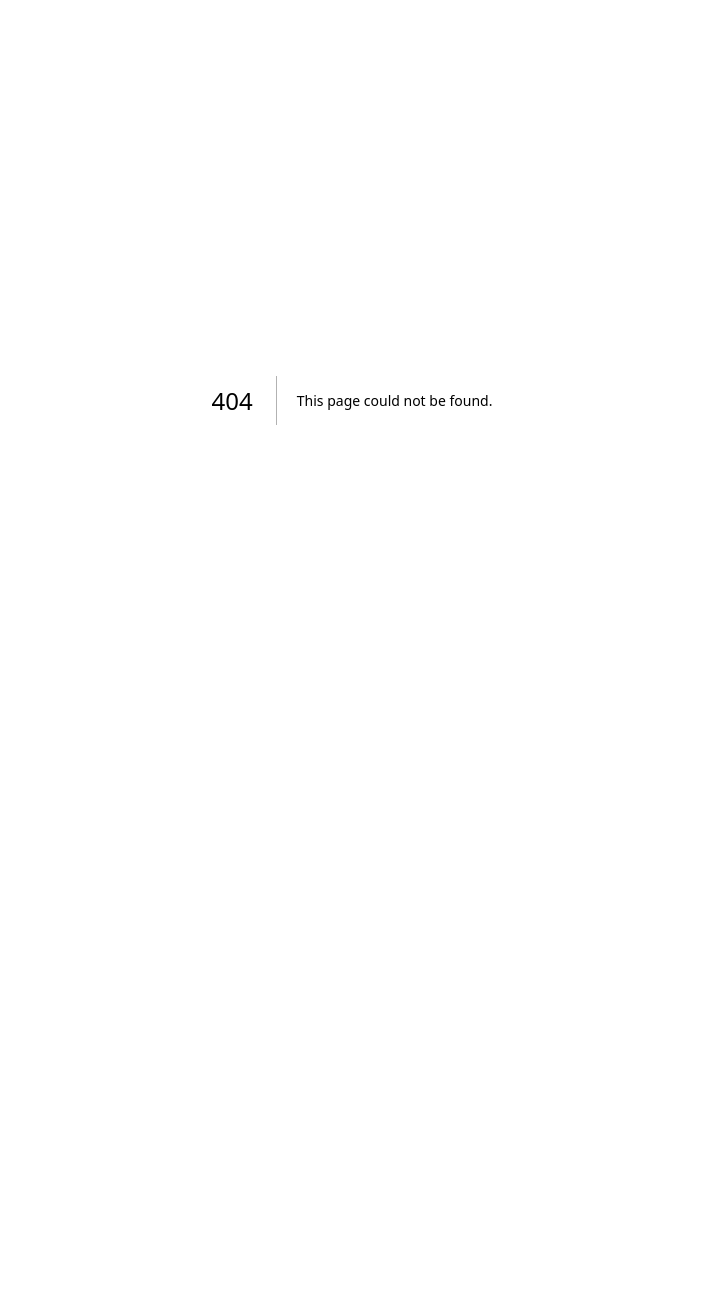
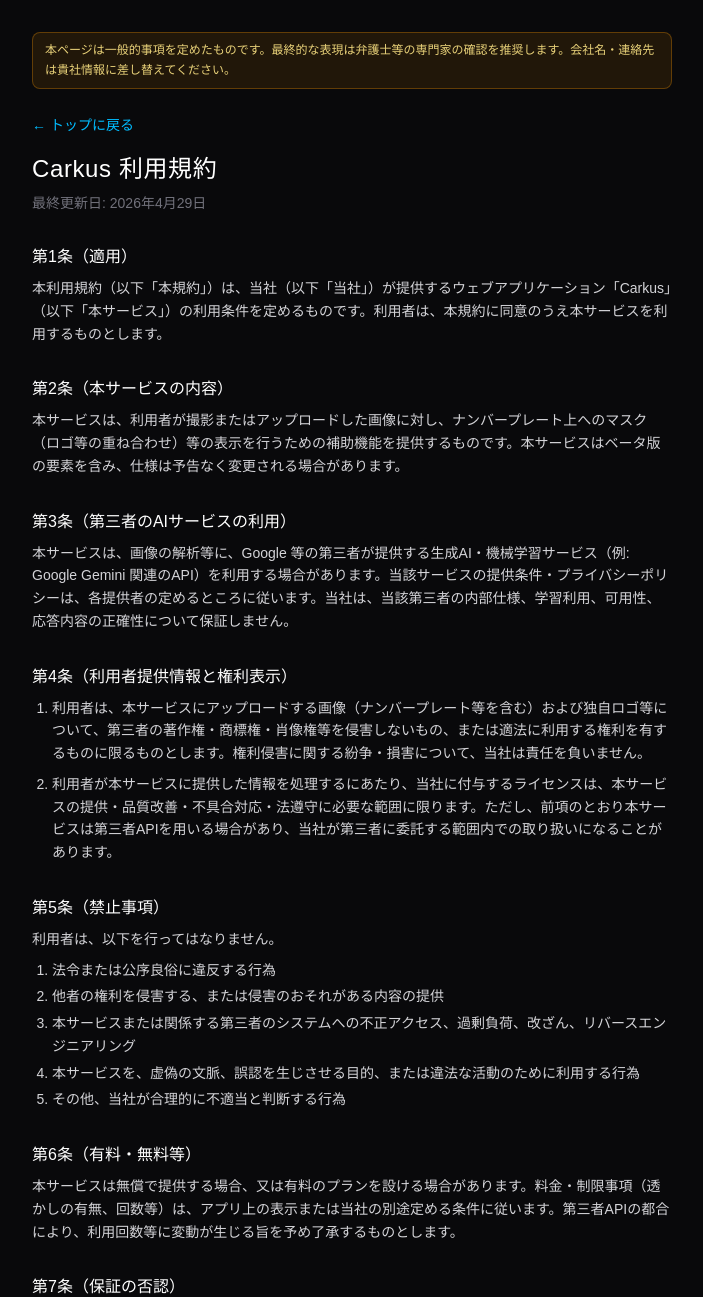
Before and after one commit to tk1103/car-mask-app, a Next.js app: page /terms in a window 1280 px wide. Before the commit this address had no page. Shown: the top 1297 px of the page, without its empty margins (288-991 px from the left). Before the commit the page ends 800 px from the top, so only its background shows below. Built offline with nearby package versions, Linux system fonts and the light colour scheme.

Commit message:
利用規約追加

```diff
--- a/src/app/page.tsx
+++ b/src/app/page.tsx
@@ -1,6 +1,7 @@
 'use client';
 
 import { useEffect, useRef, useState, useCallback } from 'react';
+import Link from 'next/link';
 import { Camera, Loader2, CheckCircle, RotateCcw, Share2, Facebook, Twitter, Instagram, Copy, Download, Monitor, ImagePlus, Download as DownloadIcon } from 'lucide-react';
 
 /** ヘッダー用。ファイル読み込みに依存せず常に表示するインラインSVG */
@@ -499,6 +500,7 @@
     upgradeNow: 'アップグレード',
     maybeLater: 'あとで',
     upgradeLinkMissing: 'アップグレード導線は準備中です。',
+    termsOfService: '利用規約',
   },
   en: {
     beta: 'BETA',
@@ -586,6 +588,7 @@
     upgradeNow: 'Upgrade',
     maybeLater: 'Maybe later',
     upgradeLinkMissing: 'Upgrade link is not configured yet.',
+    termsOfService: 'Terms of Service',
   },
 } as const;
 
@@ -2481,6 +2484,12 @@
               {text.proUnlimitedHint}
             </p>
           )}
+          <Link
+            href="/terms"
+            className="text-sky-400/90 hover:text-sky-300 text-xs font-light underline-offset-2 hover:underline"
+          >
+            {text.termsOfService}
+          </Link>
         </main>
       )}
 
--- /dev/null
+++ b/src/app/terms/page.tsx
@@ -0,0 +1,126 @@
+import type { Metadata } from 'next';
+import Link from 'next/link';
+
+export const metadata: Metadata = {
+  title: '利用規約 | Carkus',
+  description: 'Carkus（カーカス）の利用規約',
+  robots: { index: true, follow: true },
+};
+
+export default function TermsPage() {
+  return (
+    <div className="min-h-screen bg-zinc-950 text-zinc-100">
+      <div className="max-w-2xl mx-auto px-4 py-8 pb-16">
+        <p className="text-xs text-amber-200/90 mb-6 leading-relaxed border border-amber-500/30 rounded-lg px-3 py-2 bg-amber-500/10">
+          本ページは一般的事項を定めたものです。最終的な表現は弁護士等の専門家の確認を推奨します。会社名・連絡先は貴社情報に差し替えてください。
+        </p>
+        <header className="mb-8">
+          <Link
+            href="/"
+            className="text-sm text-sky-400 hover:text-sky-300"
+          >
+            ← トップに戻る
+          </Link>
+          <h1 className="text-2xl font-light text-white mt-4 tracking-wide">Carkus 利用規約</h1>
+          <p className="text-zinc-500 text-sm mt-2">最終更新日: 2026年4月29日</p>
+        </header>
+
+        <div className="space-y-8 text-sm font-light text-zinc-300 leading-relaxed">
+          <section>
+            <h2 className="text-base font-medium text-white mb-2">第1条（適用）</h2>
+            <p>
+              本利用規約（以下「本規約」）は、当社（以下「当社」）が提供するウェブアプリケーション「Carkus」（以下「本サービス」）の利用条件を定めるものです。利用者は、本規約に同意のうえ本サービスを利用するものとします。
+            </p>
+          </section>
+
+          <section>
+            <h2 className="text-base font-medium text-white mb-2">第2条（本サービスの内容）</h2>
+            <p>
+              本サービスは、利用者が撮影またはアップロードした画像に対し、ナンバープレート上へのマスク（ロゴ等の重ね合わせ）等の表示を行うための補助機能を提供するものです。本サービスはベータ版の要素を含み、仕様は予告なく変更される場合があります。
+            </p>
+          </section>
+
+          <section>
+            <h2 className="text-base font-medium text-white mb-2">第3条（第三者のAIサービスの利用）</h2>
+            <p>
+              本サービスは、画像の解析等に、Google 等の第三者が提供する生成AI・機械学習サービス（例: Google Gemini 関連のAPI）を利用する場合があります。当該サービスの提供条件・プライバシーポリシーは、各提供者の定めるところに従います。当社は、当該第三者の内部仕様、学習利用、可用性、応答内容の正確性について保証しません。
+            </p>
+          </section>
+
+          <section>
+            <h2 className="text-base font-medium text-white mb-2">第4条（利用者提供情報と権利表示）</h2>
+            <ol className="list-decimal pl-5 space-y-2">
+              <li>
+                利用者は、本サービスにアップロードする画像（ナンバープレート等を含む）および独自ロゴ等について、第三者の著作権・商標権・肖像権等を侵害しないもの、または適法に利用する権利を有するものに限るものとします。権利侵害に関する紛争・損害について、当社は責任を負いません。
+              </li>
+              <li>
+                利用者が本サービスに提供した情報を処理するにあたり、当社に付与するライセンスは、本サービスの提供・品質改善・不具合対応・法遵守に必要な範囲に限ります。ただし、前項のとおり本サービスは第三者APIを用いる場合があり、当社が第三者に委託する範囲内での取り扱いになることがあります。
+              </li>
+            </ol>
+          </section>
+
+          <section>
+            <h2 className="text-base font-medium text-white mb-2">第5条（禁止事項）</h2>
+            <p>利用者は、以下を行ってはなりません。</p>
+            <ol className="list-decimal pl-5 space-y-1 mt-2">
+              <li>法令または公序良俗に違反する行為</li>
+              <li>他者の権利を侵害する、または侵害のおそれがある内容の提供</li>
+              <li>本サービスまたは関係する第三者のシステムへの不正アクセス、過剰負荷、改ざん、リバースエンジニアリング</li>
+              <li>本サービスを、虚偽の文脈、誤認を生じさせる目的、または違法な活動のために利用する行為</li>
+              <li>その他、当社が合理的に不適当と判断する行為</li>
+            </ol>
+          </section>
+
+          <section>
+            <h2 className="text-base font-medium text-white mb-2">第6条（有料・無料等）</h2>
+            <p>
+              本サービスは無償で提供する場合、又は有料のプランを設ける場合があります。料金・制限事項（透かしの有無、回数等）は、アプリ上の表示または当社の別途定める条件に従います。第三者APIの都合により、利用回数等に変動が生じる旨を予め了承するものとします。
+            </p>
+          </section>
+
+          <section>
+            <h2 className="text-base font-medium text-white mb-2">第7条（保証の否認）</h2>
+            <p>
+              本サービス、および本サービスを通じた画像解析・座標推定等の結果の正確性、完全性、最新性、特定目的への適合性について、当社はいかなる保証も行いません。手動補正・再撮影等の利用者判断を前提とするものとします。本サービスは「現状有姿」で提供されます。
+            </p>
+          </section>
+
+          <section>
+            <h2 className="text-base font-medium text-white mb-2">第8条（損害賠償の制限）</h2>
+            <p>
+              当社の故意または重過失に起因する場合を除き、本サービスに関して利用者に生じた損害について、当社が負う賠償責任は、当該損害の原因となった事象が発生した日から遡り1か月の間に利用者が当社に実際に支払った金額（無償利用の場合は金銭0円）を上限とし、当社は間接損害、逸失利益、特別損害について一切責任を負いません。なお、消費者契約法その他の強行法規の適用がある場合は、当該法規の範囲内で限定的に留保されます。
+            </p>
+          </section>
+
+          <section>
+            <h2 className="text-base font-medium text-white mb-2">第9条（本サービスの変更・停止）</h2>
+            <p>
+              当社は、当社の裁量で、本サービスの内容を変更、中断、終了することがあります。可能な限り周知に努めますが、周知方法・時期の保証は行いません。
+            </p>
+          </section>
+
+          <section>
+            <h2 className="text-base font-medium text-white mb-2">第10条（規約の変更）</h2>
+            <p>
+              当社は、本規約を改定できます。改定後の規約は、本サービス上の掲示その他当社が妥当と判断する方法をもって、利用者が参照可能な状態に置いた時点で効力を生じ、利用者が改定後に本サービスを利用した時点で同意とみなします。重要な変更の場合、可能な限り分かりやすく表示します。
+            </p>
+          </section>
+
+          <section>
+            <h2 className="text-base font-medium text-white mb-2">第11条（分離可能条項・準拠法・合意管轄）</h2>
+            <p>
+              本規約のいずれかの条項が無効と判断された場合でも、他条項の有効性には影響しません。本規約の準拠法は日本国法とし、本サービスに関する紛争については、当社本店所在地を管轄する裁判所を専属的合意管轄とします。
+            </p>
+          </section>
+
+          <section>
+            <h2 className="text-base font-medium text-white mb-2">第12条（お問い合わせ）</h2>
+            <p>
+              本規約に関するお問い合わせは、当社の公式サイト上に掲載の窓口（または掲示する連絡先）にて受け付けます。掲示がない間は、当社の決定する方法にて公表するものとします。
+            </p>
+          </section>
+        </div>
+      </div>
+    </div>
+  );
+}
```
